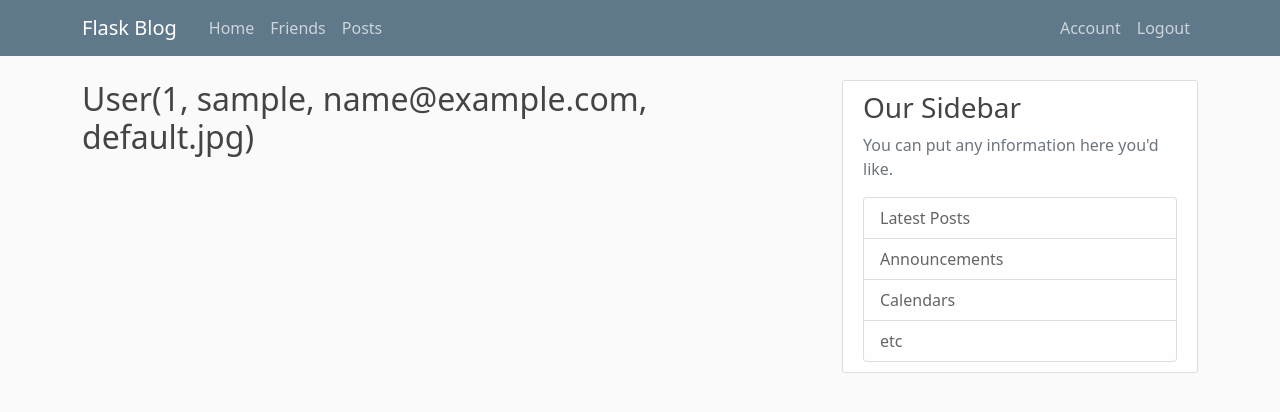
After one commit to Moremar/py-library-tuto, a Flask app: page /account in a window 1280 px wide. The commit adds this page. Shown: the top 412 px of the page. Run offline with Flask 2, Linux system fonts and the light colour scheme; the visitor is signed in with stand-in values (Sample User, id 1); data comes from the database, SQL or seed files in the repository.

Commit message:
add login mechanism in Flask tutorial (flask-login)

```diff
--- a/flask/flask_app/myblog/models.py
+++ b/flask/flask_app/myblog/models.py
@@ -1,6 +1,16 @@
+from flask_login import UserMixin
 from datetime import datetime
 
-from myblog import db
+from myblog import db, login_manager
+
+
+# For the login manager to be able to manage the session, it needs :
+#  - the below function with decorator to know how to get a user in DB
+#  - the DB user model to have some specific fields (is_active, is_authenticated...)
+#    these can be done by extending the UserMixin class
+@login_manager.user_loader
+def load_user(user_id):
+    return User.query.get(int(user_id))
 
 
 # Create the model for the blog posts table in the DB
@@ -18,7 +28,7 @@ class BlogPost(db.Model):
         return f'BlogPost({self.id}, {self.title}, {self.content}, {self.user_id}, {self.created_on})'
 
 
-class User(db.Model):
+class User(db.Model, UserMixin):
     id = db.Column(db.Integer, primary_key=True)
     username = db.Column(db.String(20), unique=True, nullable=False)
     email = db.Column(db.String(100), unique=True, nullable=False)
--- a/flask/flask_app/myblog/routes.py
+++ b/flask/flask_app/myblog/routes.py
@@ -1,8 +1,9 @@
 from flask import request, render_template, redirect, flash, url_for
+from flask_login import login_user, logout_user, current_user, login_required
 
 # import "db" and "app" defined in the __init__.py, and other modules from the package
 # Note : for some reason the import of myblog package is flagged as an error in Pycharm
-from myblog import app, db
+from myblog import app, db, bcrypt
 from myblog.models import BlogPost, User
 from myblog.forms import SignupForm, LoginForm
 
@@ -96,31 +97,63 @@ def edit_post_handler(post_id):
 # Handler to register a new user
 @app.route('/signup', methods=['GET', 'POST'])
 def signup_handler():
+    # redirect to home if the user is already authenticated
+    if current_user.is_authenticated:
+        return redirect(url_for('home_handler'))
+
     # build the form from the request
     form = SignupForm()
     # check if the method is POST and the provided data are valid
     if form.validate_on_submit():
+        # create the user in DB with its password hash
+        hash = bcrypt.generate_password_hash(form.password.data).decode('utf-8')
+        user = User(username=form.username.data, email=form.email.data, password_hash=hash)
+        db.session.add(user)
+        db.session.commit()
         # send a temporary success alert to the frontend
-        flash(f'Account created for {form.username.data}!', 'success')
-        return redirect(url_for('home_handler'))
+        flash(f'Account created for {form.username.data}, please login.', 'success')
+        return redirect(url_for('login_handler'))
+
     return render_template('signup.html', title="Signup", form=form)
 
 
 # Handler to login with an existing user
 @app.route('/login', methods=['GET', 'POST'])
 def login_handler():
+    # redirect to home if the user is already authenticated
+    if current_user.is_authenticated:
+        return redirect(url_for('home_handler'))
+
     # build the form from the request
     form = LoginForm()
     # check if the method is POST and the provided data are valid
     if form.validate_on_submit():
-        # TODO proper validation against backend
-        if form.email.data == 'admin@blog.com' and form.password.data == 'password':
-            # send a temporary success alert to the frontend
+        user = User.query.filter_by(email=form.email.data).first()
+        if user and bcrypt.check_password_hash(user.password_hash, form.password.data):
+            # login the user using Flask-Login extension
+            login_user(user, remember=form.remember_me.data)
             flash(f'Logged as {form.email.data}!', 'success')
-            return redirect(url_for('home_handler'))
+            # if there is a next page in the query, redirect to it (in case of login required redirect)
+            next_page = request.args.get('next')
+            return redirect(next_page) if next_page else redirect(url_for('home_handler'))
         else:
             flash(f'Login failed : invalid credentials.', 'danger')
+
     return render_template('login.html', title="Login", form=form)
+
+
+# Handler to logout with an existing user
+@app.route('/logout')
+def logout_handler():
+    logout_user()
+    return redirect(url_for('home_handler'))
+
+
+# Handler to access the user account info (only available when logged in)
+@app.route('/account')
+@login_required
+def account_handler():
+    return render_template('account.html', title='Account')
 
 
 @app.route('/reset_password')
--- /dev/null
+++ b/flask/flask_app/myblog/templates/account.html
@@ -0,0 +1,5 @@
+{% extends 'base.html' %}
+
+{% block content %}
+<h2>{{ current_user }}</h2>
+{% endblock %}
--- a/flask/flask_app/myblog/templates/base.html
+++ b/flask/flask_app/myblog/templates/base.html
@@ -32,8 +32,13 @@
             </div>
             <!-- Navbar Right Side -->
             <div class="navbar-nav">
-              <a class="nav-item nav-link" href="{{url_for('login_handler')}}">Log in</a>
-              <a class="nav-item nav-link" href="{{url_for('signup_handler')}}">Sign up</a>
+              {% if current_user.is_authenticated %}
+              <a class="nav-item nav-link" href="{{url_for('account_handler')}}">Account</a>
+              <a class="nav-item nav-link" href="{{url_for('logout_handler')}}">Logout</a>
+              {% else %}
+              <a class="nav-item nav-link" href="{{url_for('login_handler')}}">Login</a>
+              <a class="nav-item nav-link" href="{{url_for('signup_handler')}}">Signup</a>
+              {% endif %}
             </div>
           </div>
         </div>
```
Also changed, not shown: flask/flask_app/db_create.py (added, +10 -0 lines), flask/flask_app/db_operations.py (renamed from flask/flask_app/create_db.py, +6 -3 lines), flask/flask_app/db_read_all.py (added, +11 -0 lines), flask/flask_app/myblog/__init__.py (+11 -0 lines), flask/flask_app/myblog/forms.py (+17 -3 lines), 1 other file.
